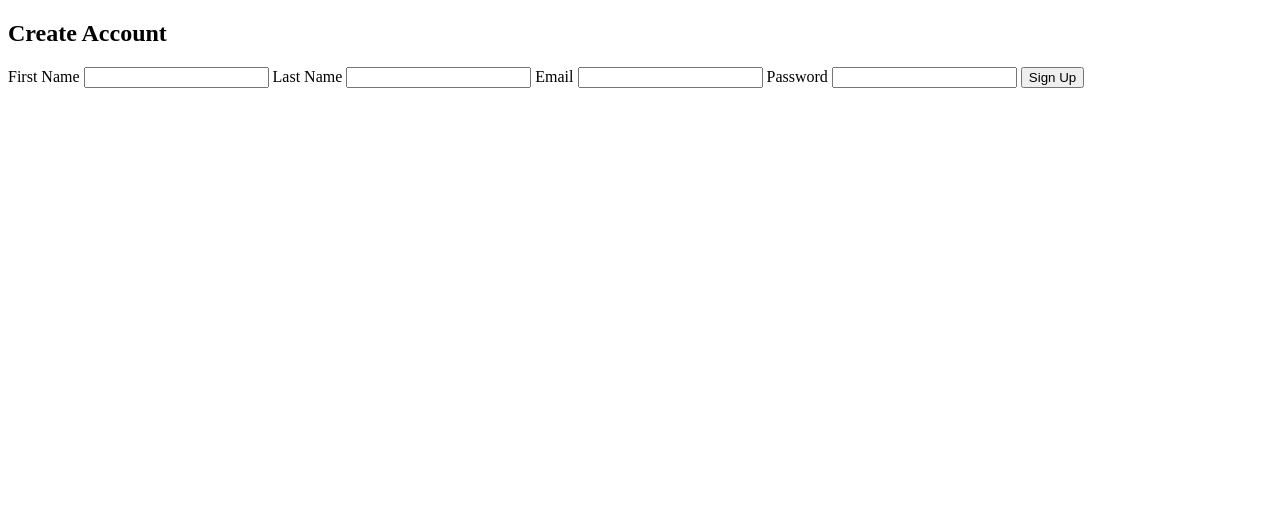
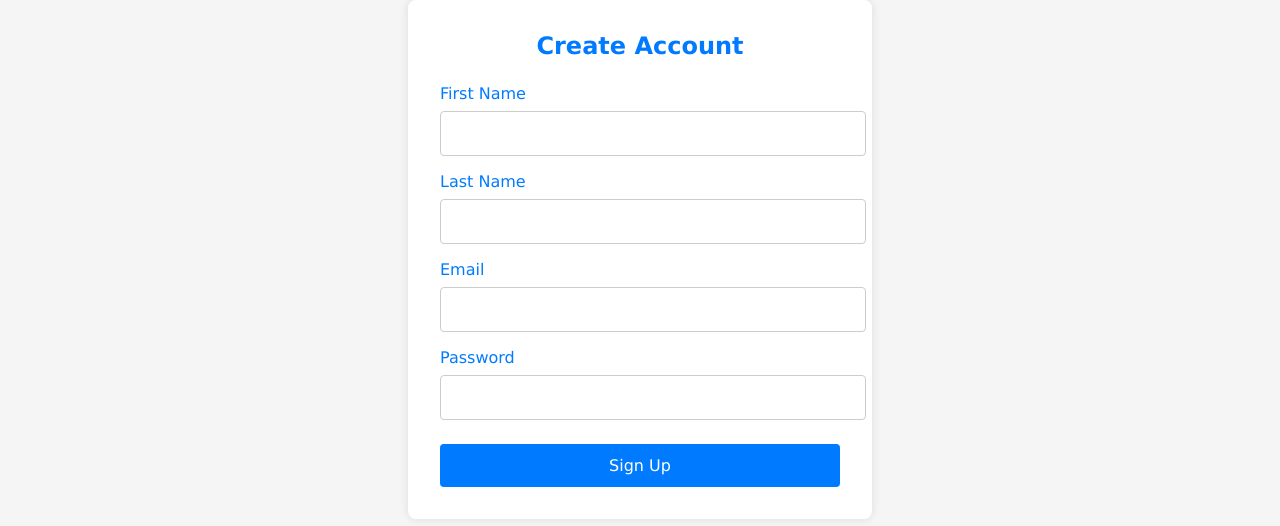
Before and after one commit to Interface-Design-and-Development/finalproject-high_resolution_office, a plain HTML site: page login.html in a window 1280 px wide. Drawn offline with Linux system fonts and the light colour scheme.

Commit message:
Login Page CSS

```diff
--- a/style.css
+++ b/style.css
@@ -0,0 +1,61 @@
+*{
+    margin: 0;
+    padding: 0;
+    font-family: Verdana, Geneva, Tahoma, sans-serif;
+    /* CHANGE FONT LATER */
+}
+
+body {
+    background: whitesmoke;
+    display: flex;
+    justify-content: center;
+    align-items: center;
+    height: auto;
+}
+
+.container {
+    background: white;
+    padding: 2rem;
+    border-radius: 8px;
+    box-shadow: 0 0 10px rgba(0, 0, 0, 0.1);
+    width: 100%;
+    max-width: 400px;
+}
+
+
+.login-form h2 {
+  margin-bottom: 1.5rem;
+  text-align: center;
+  color: #007bff;
+}
+
+.login-form label {
+  display: block;
+  margin-bottom: 0.5rem;
+  margin-top: 1rem;
+  color: #007bff;
+}
+
+.login-form input {
+  width: 100%;
+  padding: 0.75rem;
+  border: 1px solid #ccc;
+  border-radius: 4px;
+  font-size: 1rem;
+}
+
+.login-form button {
+  width: 100%;
+  padding: 0.75rem;
+  margin-top: 1.5rem;
+  background-color: #007bff;
+  color: white;
+  font-size: 1rem;
+  border: none;
+  border-radius: 4px;
+  cursor: pointer;
+}
+
+.login-form button:hover {
+  background-color: #0056b3;
+}
```
Also changed, not shown: index.html (+1 -0 lines).
